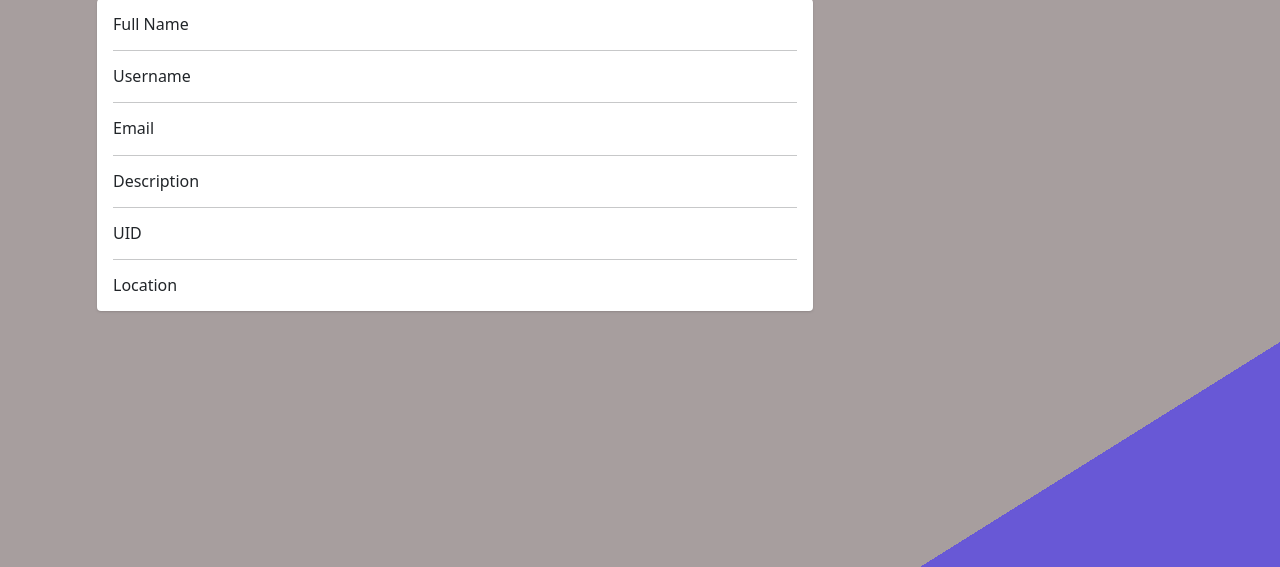
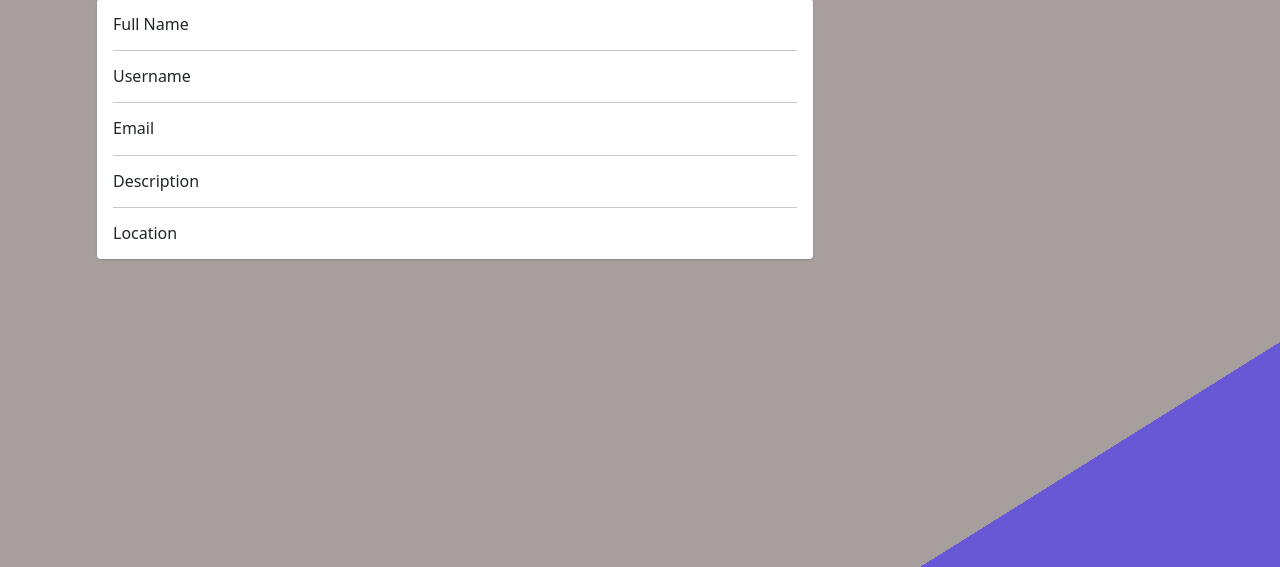
Before and after one commit to amanpandey-crypto/LostFound, a Django app: template accounts/templates/accounts/claim.html in a window 1280 px wide. Shown: the part 138-705 px from the top of the page. Run offline with Django 3.2, Linux system fonts and the light colour scheme; the template is opened without the code that fills it, so the values that code supplies are empty.

Commit message:
Update claim.html

```diff
--- a/accounts/templates/accounts/claim.html
+++ b/accounts/templates/accounts/claim.html
@@ -101,15 +101,6 @@
                   <hr>
                   <div class="row">
                     <div class="col-sm-3">
-                      <h6 class="mb-0">UID</h6>
-                    </div>
-                    <div class="col-sm-9 text-secondary">
-                      {{UID}}
-                    </div>
-                  </div>
-                  <hr>
-                  <div class="row">
-                    <div class="col-sm-3">
                       <h6 class="mb-0">Location</h6>
                     </div>
                     <div class="col-sm-9 text-secondary">
```
